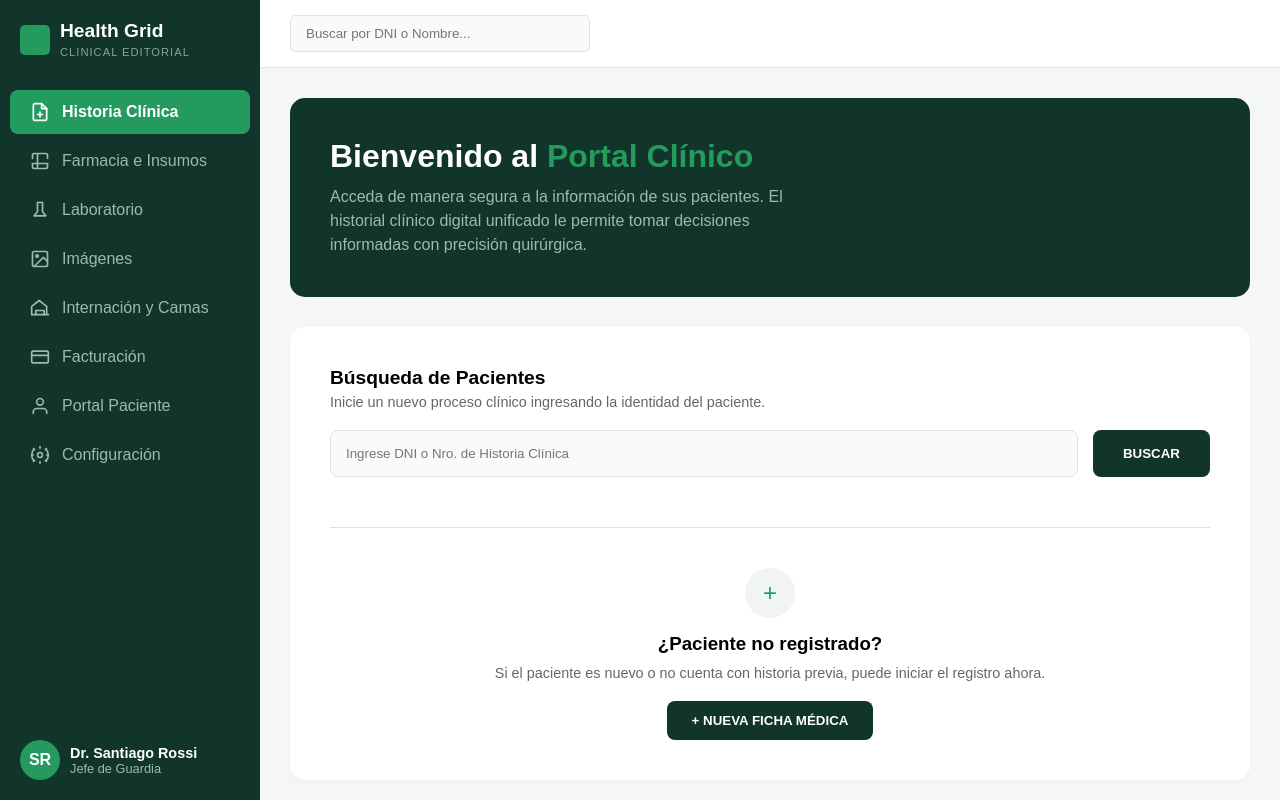
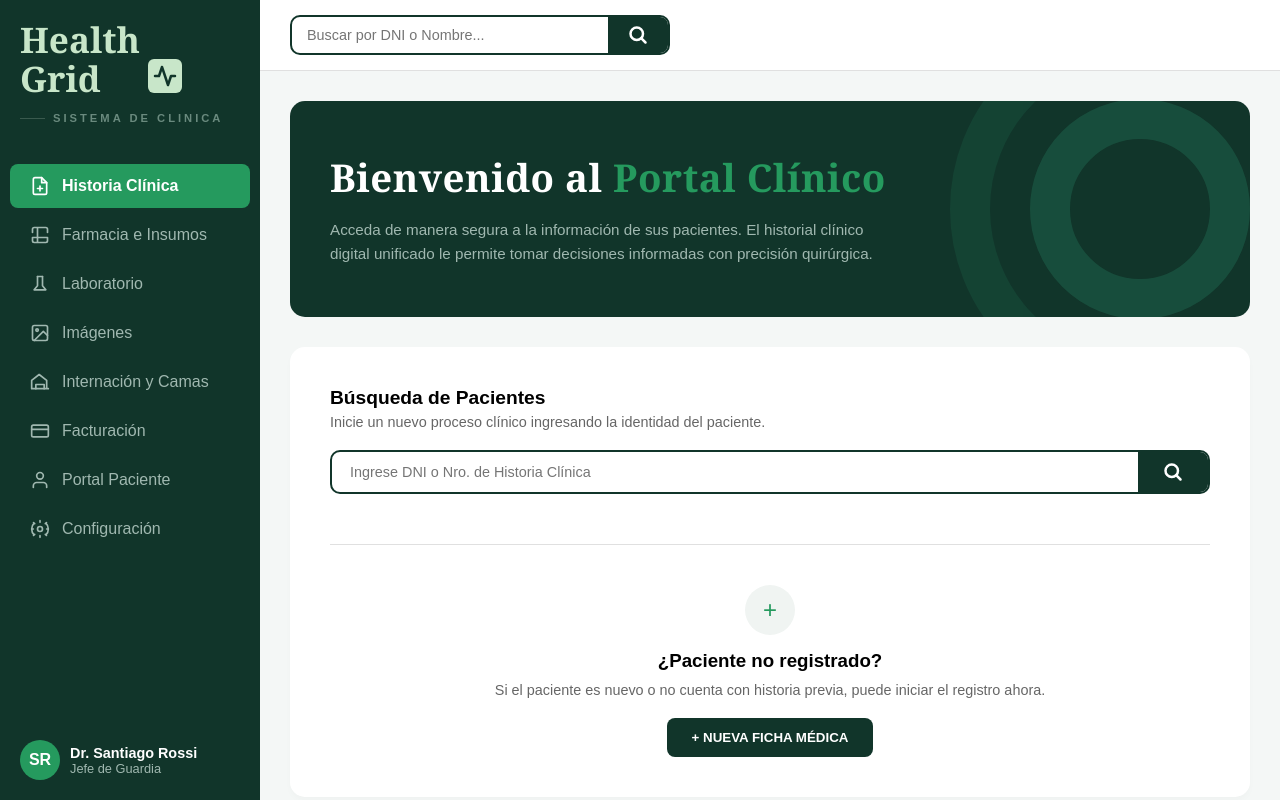
Before and after one commit to diegomartinezauqui/healthgrid-hce-frontend, a React (Vite) app in the folder healthgrid-hce-frontend/: page / in a window 1280 px wide. Built offline with nearby package versions, Linux system fonts and the light colour scheme.

Commit message:
style: actualizar diseño y colores de las barras de búsqueda y del logo en sidebar

```diff
--- a/healthgrid-hce-frontend/src/components/Sidebar.jsx
+++ b/healthgrid-hce-frontend/src/components/Sidebar.jsx
@@ -109,11 +109,21 @@ const Sidebar = () => {
       {/* Parte Superior: Logo y Menú */}
       <div>
         {/* Logo */}
-        <div style={{ padding: '0 20px', marginBottom: '30px', display: 'flex', alignItems: 'center', gap: '10px' }}>
-          <div style={{ width: '30px', height: '30px', backgroundColor: '#259A5E', borderRadius: '5px' }}></div>
-          <div>
-            <h2 style={{ margin: 0, fontSize: '1.2rem' }}>Health Grid</h2>
-            <span style={{ fontSize: '0.7rem', color: '#88A39A', letterSpacing: '1px' }}>CLINICAL EDITORIAL</span>
+        <div style={{ padding: '0 20px', marginBottom: '40px', display: 'flex', flexDirection: 'column' }}>
+          <div style={{ display: 'flex', alignItems: 'flex-end', gap: '8px' }}>
+            <h2 style={{ margin: 0, fontSize: '2.2rem', fontFamily: 'Georgia, "Times New Roman", serif', color: '#C8E6C9', lineHeight: '1.1', fontWeight: 'bold' }}>
+              Health<br/>Grid
+            </h2>
+            <div style={{ width: '34px', height: '34px', backgroundColor: '#C8E6C9', borderRadius: '6px', marginBottom: '4px', display: 'flex', justifyContent: 'center', alignItems: 'center' }}>
+              {/* Icono EKG */}
+              <svg viewBox="0 0 24 24" width="24" height="24" stroke="#11352A" strokeWidth="2.5" fill="none" strokeLinecap="round" strokeLinejoin="round">
+                <polyline points="22 12 18 12 15 21 9 3 6 12 2 12"></polyline>
+              </svg>
+            </div>
+          </div>
+          <div style={{ display: 'flex', alignItems: 'center', gap: '8px', marginTop: '15px' }}>
+            <div style={{ height: '1px', backgroundColor: '#3A5A4E', width: '25px' }}></div>
+            <span style={{ fontSize: '0.7rem', color: '#6A8A7E', letterSpacing: '3px', fontWeight: 'bold' }}>SISTEMA DE CLINICA</span>
           </div>
         </div>
 
--- a/healthgrid-hce-frontend/src/pages/Home.jsx
+++ b/healthgrid-hce-frontend/src/pages/Home.jsx
@@ -15,23 +15,45 @@ const Home = ({ onGuardarPaciente }) => {
 
       {/* Barra de Navegación Superior */}
       <header style={{ backgroundColor: 'white', padding: '15px 30px', display: 'flex', alignItems: 'center', borderBottom: '1px solid #E0E0E0' }}>
+        <div style={{ display: 'flex', border: '2.5px solid #11352A', borderRadius: '10px', overflow: 'hidden', width: '380px' }}>
           <input
             type="text"
             placeholder="Buscar por DNI o Nombre..."
-          style={{ padding: '10px 15px', width: '300px', borderRadius: '5px', border: '1px solid #E0E0E0', backgroundColor: '#F9FAFA' }}
+            style={{ flexGrow: 1, padding: '10px 15px', border: 'none', outline: 'none', fontSize: '0.9rem', color: '#333', backgroundColor: 'transparent' }}
           />
-        {/* Ignoramos el botón azul de "Siguiente Paciente" como pediste */}
+          <button style={{ backgroundColor: '#11352A', color: 'white', padding: '0 20px', border: 'none', cursor: 'pointer', display: 'flex', alignItems: 'center', justifyContent: 'center', transition: 'background-color 0.2s ease' }}
+            onMouseOver={(e) => e.currentTarget.style.backgroundColor = '#1a4a3a'}
+            onMouseOut={(e) => e.currentTarget.style.backgroundColor = '#11352A'}
+          >
+            <svg viewBox="0 0 24 24" width="20" height="20" stroke="currentColor" strokeWidth="3" fill="none" strokeLinecap="round" strokeLinejoin="round">
+              <circle cx="10.5" cy="10.5" r="7.5"></circle>
+              <line x1="21" y1="21" x2="15.8" y2="15.8"></line>
+            </svg>
+          </button>
+        </div>
       </header>
 
       {/* Contenido Principal */}
       <main style={{ padding: '30px', flexGrow: 1, overflowY: 'auto' }}>
 
         {/* Banner Verde */}
-        <div style={{ backgroundColor: '#11352A', color: 'white', padding: '40px', borderRadius: '15px', marginBottom: '30px', position: 'relative', overflow: 'hidden' }}>
-          <h1 style={{ margin: '0 0 10px 0', fontSize: '2rem' }}>Bienvenido al <span style={{ color: '#259A5E' }}>Portal Clínico</span></h1>
-          <p style={{ margin: 0, maxWidth: '500px', color: '#A0B8B0', lineHeight: '1.5' }}>
+        <div style={{ backgroundColor: '#11352A', color: 'white', padding: '50px 40px', borderRadius: '15px', marginBottom: '30px', position: 'relative', overflow: 'hidden', display: 'flex', flexDirection: 'column', justifyContent: 'center' }}>
+
+          {/* Círculos decorativos de fondo (derecha) */}
+          <div style={{ position: 'absolute', right: '-80px', top: '50%', transform: 'translateY(-50%)', opacity: 0.8, pointerEvents: 'none' }}>
+            <div style={{ width: '380px', height: '380px', borderRadius: '50%', border: '40px solid #164636', display: 'flex', justifyContent: 'center', alignItems: 'center' }}>
+              <div style={{ width: '220px', height: '220px', borderRadius: '50%', border: '40px solid #1a5441' }}></div>
+            </div>
+          </div>
+
+          <div style={{ position: 'relative', zIndex: 1 }}>
+            <h1 style={{ margin: '0 0 15px 0', fontSize: '2.4rem', fontFamily: 'Georgia, "Times New Roman", serif', letterSpacing: '0.5px' }}>
+              Bienvenido al <span style={{ color: '#259A5E', fontWeight: 'bold' }}>Portal Clínico</span>
+            </h1>
+            <p style={{ margin: 0, maxWidth: '550px', color: '#A0B8B0', lineHeight: '1.6', fontSize: '0.95rem' }}>
               Acceda de manera segura a la información de sus pacientes. El historial clínico digital unificado le permite tomar decisiones informadas con precisión quirúrgica.
             </p>
+          </div>
         </div>
 
         {/* Tarjeta Blanca de Búsqueda */}
@@ -39,14 +61,20 @@ const Home = ({ onGuardarPaciente }) => {
           <h2 style={{ margin: '0 0 5px 0', fontSize: '1.2rem' }}>Búsqueda de Pacientes</h2>
           <p style={{ margin: '0 0 20px 0', color: '#666', fontSize: '0.9rem' }}>Inicie un nuevo proceso clínico ingresando la identidad del paciente.</p>
 
-          <div style={{ display: 'flex', gap: '15px', marginBottom: '50px' }}>
+          <div style={{ display: 'flex', marginBottom: '50px', border: '2px solid #11352A', borderRadius: '10px', overflow: 'hidden', backgroundColor: 'white' }}>
             <input
               type="text"
               placeholder="Ingrese DNI o Nro. de Historia Clínica"
-              style={{ flexGrow: 1, padding: '15px', borderRadius: '8px', border: '1px solid #E0E0E0', backgroundColor: '#F9FAFA' }}
+              style={{ flexGrow: 1, padding: '12px 18px', border: 'none', outline: 'none', fontSize: '0.9rem', color: '#333', backgroundColor: 'transparent', fontFamily: 'inherit' }}
             />
-            <button style={{ backgroundColor: '#11352A', color: 'white', padding: '0 30px', borderRadius: '8px', border: 'none', fontWeight: 'bold', cursor: 'pointer' }}>
-              BUSCAR
+            <button style={{ backgroundColor: '#11352A', color: 'white', padding: '0 25px', border: 'none', cursor: 'pointer', display: 'flex', alignItems: 'center', justifyContent: 'center', transition: 'background-color 0.2s ease' }}
+              onMouseOver={(e) => e.currentTarget.style.backgroundColor = '#1a4a3a'}
+              onMouseOut={(e) => e.currentTarget.style.backgroundColor = '#11352A'}
+            >
+              <svg viewBox="0 0 24 24" width="20" height="20" stroke="currentColor" strokeWidth="3" fill="none" strokeLinecap="round" strokeLinejoin="round">
+                <circle cx="10.5" cy="10.5" r="7.5"></circle>
+                <line x1="21" y1="21" x2="15.8" y2="15.8"></line>
+              </svg>
             </button>
           </div>
 
--- a/healthgrid-hce-frontend/src/pages/PacienteDetalle.jsx
+++ b/healthgrid-hce-frontend/src/pages/PacienteDetalle.jsx
@@ -178,12 +178,19 @@ const PacienteDetalle = ({ paciente, pacienteIndex, onVolver, onActualizar, onAg
       {/* Barra superior con búsqueda y tabs */}
       <header className="detalle-topbar">
         <div className="detalle-topbar__left">
-          <div className="detalle-topbar__search-icon">🔍</div>
-          <input
-            type="text"
-            placeholder="Buscar por DNI o Nombre..."
-            className="detalle-topbar__search"
-          />
+          <div className="detalle-topbar__search-wrapper">
+            <input
+              type="text"
+              placeholder="Buscar por DNI o Nombre..."
+              className="detalle-topbar__search"
+            />
+            <button className="detalle-topbar__search-btn">
+              <svg viewBox="0 0 24 24" width="18" height="18" stroke="currentColor" strokeWidth="3" fill="none" strokeLinecap="round" strokeLinejoin="round">
+                <circle cx="10.5" cy="10.5" r="7.5"></circle>
+                <line x1="21" y1="21" x2="15.8" y2="15.8"></line>
+              </svg>
+            </button>
+          </div>
         </div>
         <div className="detalle-topbar__tabs">
           <button
--- a/healthgrid-hce-frontend/src/styles/PacienteDetalle.css
+++ b/healthgrid-hce-frontend/src/styles/PacienteDetalle.css
@@ -29,25 +29,43 @@
   gap: 8px;
 }
 
-.detalle-topbar__search-icon {
+.detalle-topbar__search-wrapper {
+  display: flex;
+  border: 2px solid #11352A;
+  border-radius: 8px;
+  overflow: hidden;
+  width: 300px;
+}
+
+.detalle-topbar__search {
+  flex-grow: 1;
+  padding: 8px 14px;
+  border: none;
+  outline: none;
+  background-color: transparent;
   font-size: 0.85rem;
+  font-family: inherit;
+  color: #333;
+}
+
+.detalle-topbar__search::placeholder {
   color: #999;
 }
 
-.detalle-topbar__search {
-  padding: 8px 14px;
-  width: 240px;
-  border-radius: 6px;
-  border: 1px solid #E0E0E0;
-  background-color: #F9FAFA;
-  font-size: 0.85rem;
-  outline: none;
-  font-family: inherit;
-  transition: border-color 0.2s ease;
+.detalle-topbar__search-btn {
+  background-color: #11352A;
+  color: white;
+  border: none;
+  padding: 0 16px;
+  cursor: pointer;
+  display: flex;
+  align-items: center;
+  justify-content: center;
+  transition: background-color 0.2s ease;
 }
 
-.detalle-topbar__search:focus {
-  border-color: #259A5E;
+.detalle-topbar__search-btn:hover {
+  background-color: #1a4a3a;
 }
 
 /* Tabs */
@@ -593,8 +611,8 @@
     padding-bottom: 10px;
   }
 
-  .detalle-topbar__search {
-    width: 160px;
+  .detalle-topbar__search-wrapper {
+    width: 200px;
   }
 
   .detalle-content {
```
Lines whose indentation alone changed are shown as unchanged.
